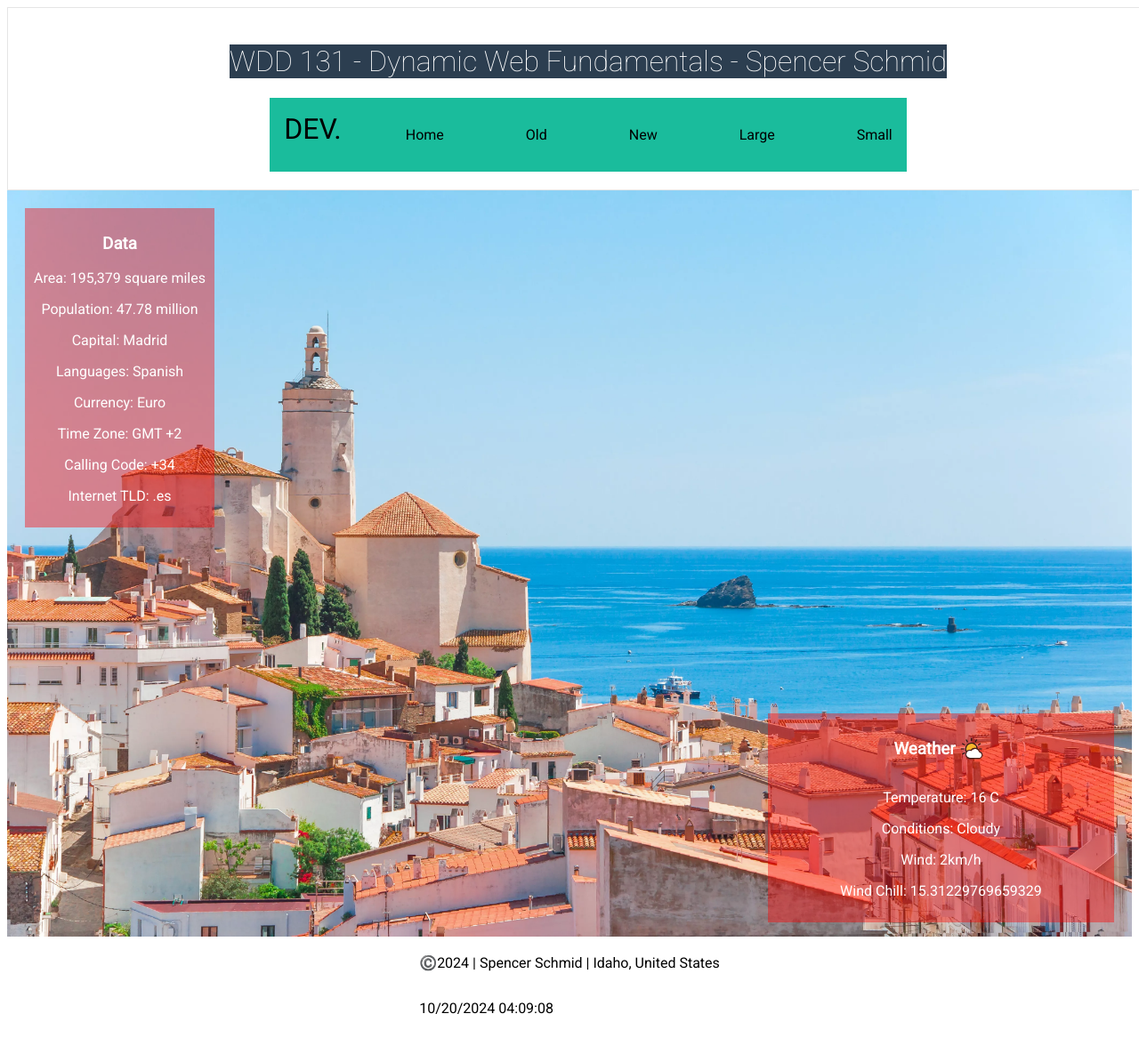
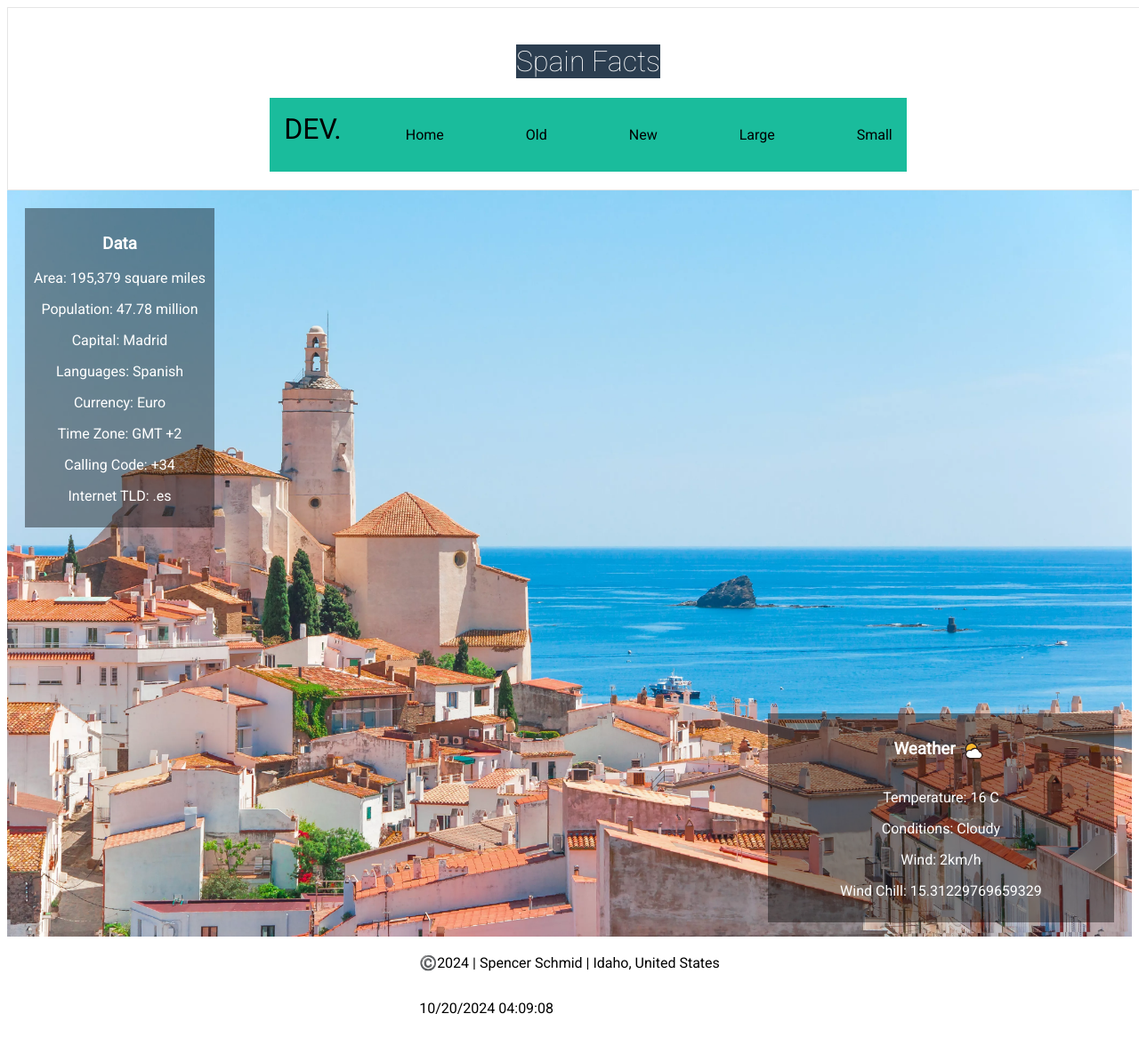
Before and after one commit to Attais/wdd131, a plain HTML site: page place.html in a window 1280 px wide. Shown: the top 1167 px of the page at 89% size. Drawn offline with Linux system fonts and the light colour scheme.

Commit message:
minor fixes

```diff
--- a/place.html
+++ b/place.html
@@ -3,7 +3,7 @@
     <head>
         <meta charset="utf-8">
         <meta name="viewport" content="width=device-width,initial-scale=1.0">
-        <title>WDD 131 - Dynamic Web Fundamentals - Spencer Schmid</title>
+        <title>Spain Facts</title>
         <meta name="description" content="WDD 131 - Dynamic Web Fundamentals | Spencer Schmid | Index Page">
         <meta name="author" content="Spencer Schmid">
         <link rel="stylesheet" href="styles/place.css">
@@ -16,7 +16,7 @@
     <body>
 
     <header>
-        <h1>WDD 131 - Dynamic Web Fundamentals - Spencer Schmid</h1>
+        <h1>Spain Facts</h1>
             <nav>
                 <nav>
                     <a href="#" class="nav-branding">DEV.</a>
@@ -34,13 +34,14 @@
                         <li class="nav-item"><a href="" class="nav-link">Small</a></li>
                     </ul>
                 </nav>
+            </nav>
         </header>
 
     <main>
         <div id="container">
             <picture id="image-holder">
-                <source media="(min-width:60rem)" srcset="images/spain-landscape.webp" alt="Spain" style="width:auto;">
-                <img id="spain-wall" src="images/spain-wall.avif" alt="Spain">
+                <source media="(min-width:60rem)" srcset="images/spain-landscape.webp" alt="Spain">
+                <img id="spain-wall" src="images/spain-wall.webp" alt="Spain">
             </picture>
             <section id="data">
                 <h3>Data</h3>
--- a/styles/place-large.css
+++ b/styles/place-large.css
@@ -1 +1,28 @@
-@media
+@media(min-width: 60rem) {
+    #data {
+        position: absolute;
+        top: 20px;
+        left: 20px;
+        color: white;
+        background-color: hsla(0, 0%, 0%, 0.404);
+        padding: 10px;
+    }
+
+    #weather {
+        position: absolute;
+        bottom: 20px;
+        right: 20px;
+        color: white;
+        background-color: hsla(0, 0%, 0%, 0.404);
+        padding: 10px;
+    }
+
+    #sun {
+        display: inline;
+    }
+
+    #Weather_heading{
+        display: flex;
+        justify-content: center;
+    }
+}
--- a/styles/place.css
+++ b/styles/place.css
@@ -101,7 +101,7 @@ nav a:hover {
         position:fixed;
         left: -100%;
         top:70px;
-        z-index: 2  ;
+        z-index: 2;
         gap: 0;
         flex-direction: column;
         background-color: var(--secondary-color);
@@ -153,34 +153,7 @@ body {
 
 } */
 
-@media(min-width: 60rem) {
-    #data {
-        position: absolute;
-        top: 20px;
-        left: 20px;
-        color: white;
-        background-color: hsla(0, 100%, 50%, 0.404);
-        padding: 10px;
-    }
 
-    #weather {
-        position: absolute;
-        bottom: 20px;
-        right: 20px;
-        color: white;
-        background-color: hsla(0, 100%, 50%, 0.404);
-        padding: 10px;
-    }
-
-    #sun {
-        display: inline;
-    }
-
-    #Weather_heading{
-        display: flex;
-        justify-content: center;
-    }
-}
 h1 {
     font-family: "Roboto", sans-serif;
     font-weight: 100;
```
Also changed, not shown: images/spain-wall.avif (deleted), images/spain-wall.webp (added). Lines whose indentation alone changed are shown as unchanged.
